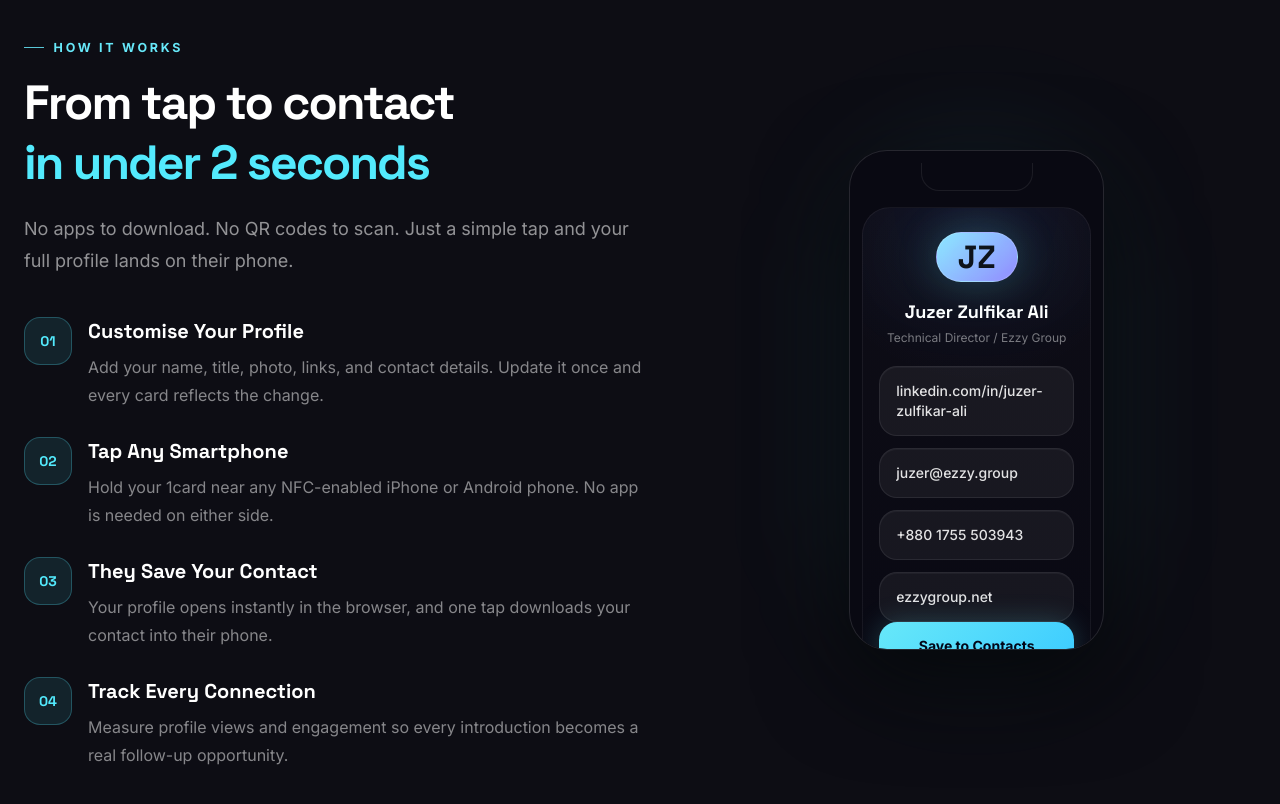
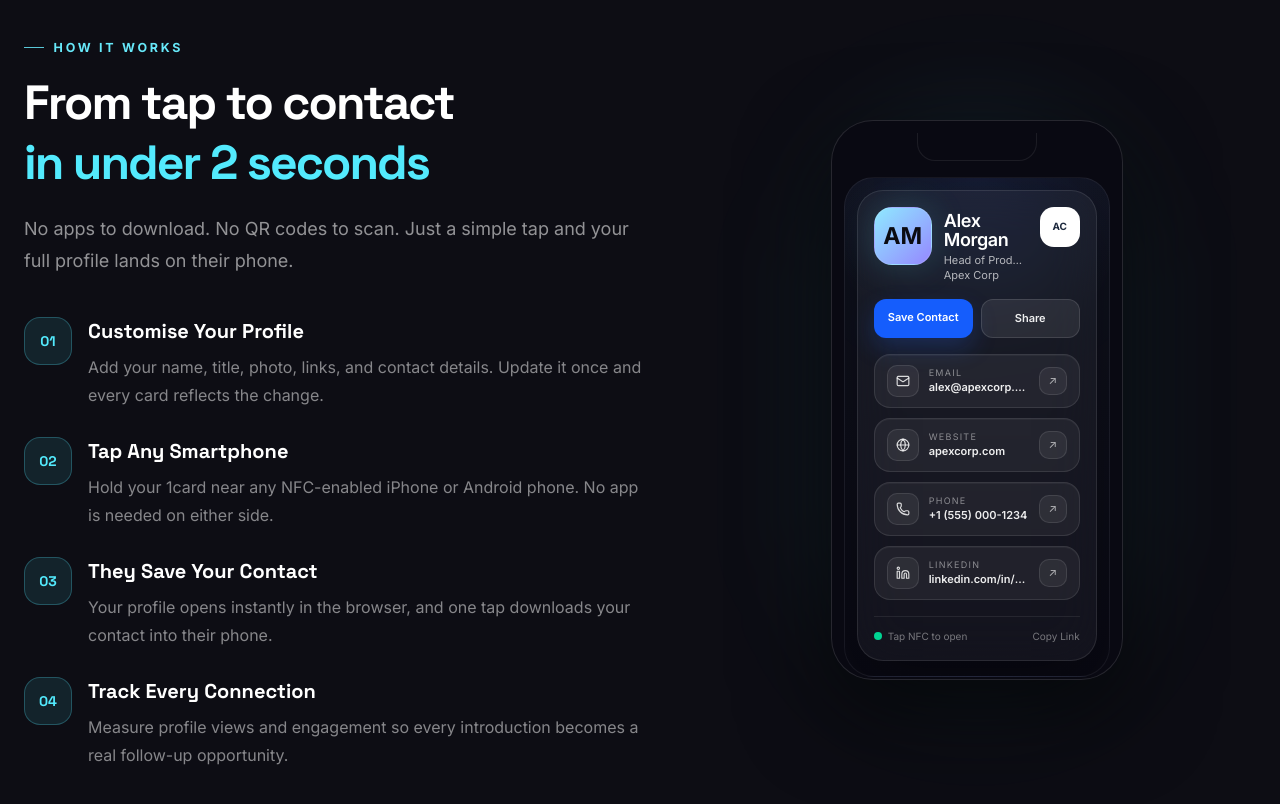
Before and after one commit to juzer-z/nfc-platform-v2, a React (Vite) app: page / in a window 1280 px wide. Shown: the part 1240-2044 px from the top of the page. Built offline with nearby package versions, Linux system fonts and the light colour scheme; no server answers.

Commit message:
Refine homepage profile mockup

```diff
--- a/src/views/home-page.tsx
+++ b/src/views/home-page.tsx
@@ -1,3 +1,4 @@
+import { Globe, Linkedin, Mail, Phone } from "lucide-react";
 import { Link } from "react-router-dom";
 
 const stats = [
@@ -91,6 +92,13 @@ const faqs = [
     "How long does delivery take?",
     "Standard orders usually ship within 3 to 5 business days, with faster options available for urgent orders.",
   ],
+];
+
+const previewRows = [
+  { label: "Email", value: "alex@apexcorp.com", icon: Mail },
+  { label: "Website", value: "apexcorp.com", icon: Globe },
+  { label: "Phone", value: "+1 (555) 000-1234", icon: Phone },
+  { label: "LinkedIn", value: "linkedin.com/in/alex-morgan", icon: Linkedin },
 ];
 
 export function HomePage() {
@@ -242,36 +250,75 @@ export function HomePage() {
           <div className="flex justify-center">
             <div className="relative">
               <div className="absolute inset-0 rounded-[999px] bg-cyan-300/10 blur-[60px]" />
-              <div className="relative h-[500px] w-[255px] overflow-hidden rounded-[38px] border border-white/12 bg-[#090912] p-3 shadow-[0_30px_90px_rgba(0,0,0,0.7)]">
-                <div className="mx-auto h-7 w-28 rounded-b-[18px] border border-white/8 border-t-0 bg-[#090912]" />
-                <div className="relative mt-4 flex h-full flex-col overflow-hidden rounded-[28px] border border-white/6 bg-[radial-gradient(circle_at_top,rgba(81,97,255,0.07),transparent_36%),linear-gradient(180deg,#0e0d16_0%,#090913_100%)] px-4 pb-5 pt-6">
-                  <div className="absolute inset-x-8 top-5 h-14 rounded-full bg-cyan-300/8 blur-2xl" />
-                  <div className="mx-auto flex h-[82px] w-[82px] items-center justify-center rounded-full border border-white/18 bg-[linear-gradient(135deg,#8fe9ff_0%,#9588ff_100%)] font-['Space_Grotesk',sans-serif] text-[2rem] font-extrabold text-[#0b0b12] shadow-[0_0_42px_rgba(103,232,249,0.22)]">
-                    JZ
+              <div className="relative h-[560px] w-[292px] overflow-hidden rounded-[42px] border border-white/12 bg-[#090912] p-3 shadow-[0_30px_90px_rgba(0,0,0,0.7)]">
+                <div className="mx-auto h-7 w-30 rounded-b-[18px] border border-white/8 border-t-0 bg-[#090912]" />
+                <div className="relative mt-4 h-[500px] overflow-hidden rounded-[30px] border border-white/6 bg-[radial-gradient(circle_at_top,rgba(81,97,255,0.08),transparent_32%),linear-gradient(180deg,#10121e_0%,#090913_100%)] px-3 py-3">
+                  <div className="absolute inset-x-10 top-6 h-16 rounded-full bg-cyan-300/8 blur-3xl" />
+                  <div className="relative rounded-[26px] border border-white/10 bg-white/[0.045] p-4 shadow-[0_22px_60px_rgba(0,0,0,0.32)] backdrop-blur-xl">
+                    <div className="flex items-start gap-3">
+                      <div className="flex h-[58px] w-[58px] shrink-0 items-center justify-center rounded-[18px] border border-white/12 bg-[linear-gradient(135deg,#8fe9ff_0%,#9588ff_100%)] text-[1.45rem] font-bold text-[#0b0b12] shadow-[0_0_36px_rgba(103,232,249,0.18)]">
+                        AM
                       </div>
-                  <div className="mt-4 text-center font-['Space_Grotesk',sans-serif] text-lg font-bold text-white">
-                    Juzer Zulfikar Ali
+                      <div className="min-w-0 flex-1 pt-1">
+                        <div className="text-[18px] font-semibold leading-[1.06] tracking-[-0.02em] text-white">
+                          Alex Morgan
                         </div>
-                  <div className="mt-1 text-center text-xs text-white/45">
-                    Technical Director / Ezzy Group
+                        <div className="mt-1 text-[11px] leading-snug text-white/68">
+                          <div className="truncate">Head of Product</div>
+                          <div className="truncate">Apex Corp</div>
                         </div>
-                  <div className="mt-5 space-y-3">
-                    {[
-                      "linkedin.com/in/juzer-zulfikar-ali",
-                      "juzer@ezzy.group",
-                      "+880 1755 503943",
-                      "ezzygroup.net",
-                    ].map((item) => (
+                      </div>
+                      <div className="flex h-10 w-10 shrink-0 items-center justify-center rounded-[14px] border border-white/20 bg-white p-2 text-[10px] font-bold text-slate-800">
+                        AC
+                      </div>
+                    </div>
+
+                    <div className="mt-4 grid grid-cols-2 gap-2">
+                      <div className="rounded-xl bg-blue-600 px-3 py-2.5 text-center text-[11px] font-semibold text-white shadow-[0_10px_24px_rgba(37,99,235,0.24)]">
+                        Save Contact
+                      </div>
+                      <div className="rounded-xl border border-white/12 bg-white/8 px-3 py-2.5 text-center text-[11px] font-semibold text-white/92">
+                        Share
+                      </div>
+                    </div>
+
+                    <div className="mt-4 space-y-2.5">
+                      {previewRows.map((row) => {
+                        const Icon = row.icon;
+
+                        return (
                           <div
-                        key={item}
-                        className="rounded-[18px] border border-white/8 bg-white/[0.055] px-4 py-3.5 text-left text-sm font-medium text-white/88 shadow-[inset_0_1px_0_rgba(255,255,255,0.04)]"
+                            key={row.label}
+                            className="flex items-center justify-between gap-2 rounded-[16px] border border-white/10 bg-white/[0.055] px-3 py-2.5 shadow-[inset_0_1px_0_rgba(255,255,255,0.04)]"
                           >
-                        {item}
+                            <div className="flex min-w-0 items-center gap-2.5">
+                              <div className="flex h-8 w-8 shrink-0 items-center justify-center rounded-[10px] border border-white/10 bg-white/6 text-white/82">
+                                <Icon size={14} />
                               </div>
-                    ))}
+                              <div className="min-w-0">
+                                <div className="text-[9px] tracking-[0.14em] text-white/48">
+                                  {row.label.toUpperCase()}
                                 </div>
-                  <div className="mt-auto rounded-[18px] bg-[linear-gradient(135deg,#67e8f9_0%,#3bcbff_100%)] px-4 py-3.5 text-center text-sm font-bold text-slate-950 shadow-[0_0_28px_rgba(103,232,249,0.22)]">
-                    Save to Contacts
+                                <div className="truncate text-[11px] font-semibold text-white/92">
+                                  {row.value}
+                                </div>
+                              </div>
+                            </div>
+                            <div className="flex h-7 w-7 shrink-0 items-center justify-center rounded-[10px] border border-white/10 bg-white/6 text-[11px] text-white/65">
+                              ↗
+                            </div>
+                          </div>
+                        );
+                      })}
+                    </div>
+
+                    <div className="mt-4 flex items-center justify-between border-t border-white/8 pt-3 text-[10px] text-white/42">
+                      <div className="flex items-center gap-1.5">
+                        <span className="h-2 w-2 rounded-full bg-emerald-400" />
+                        Tap NFC to open
+                      </div>
+                      <span>Copy Link</span>
+                    </div>
                   </div>
                 </div>
               </div>
```
Lines whose indentation alone changed are shown as unchanged.
